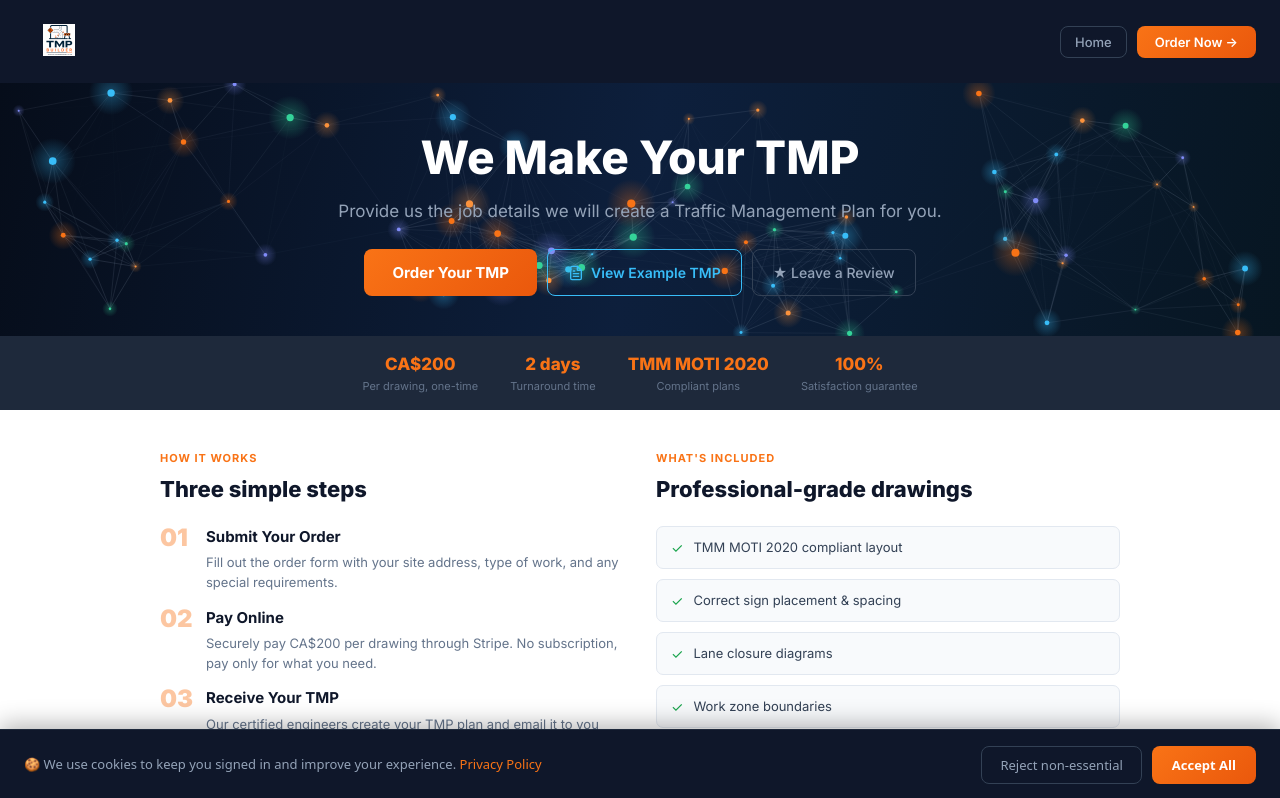
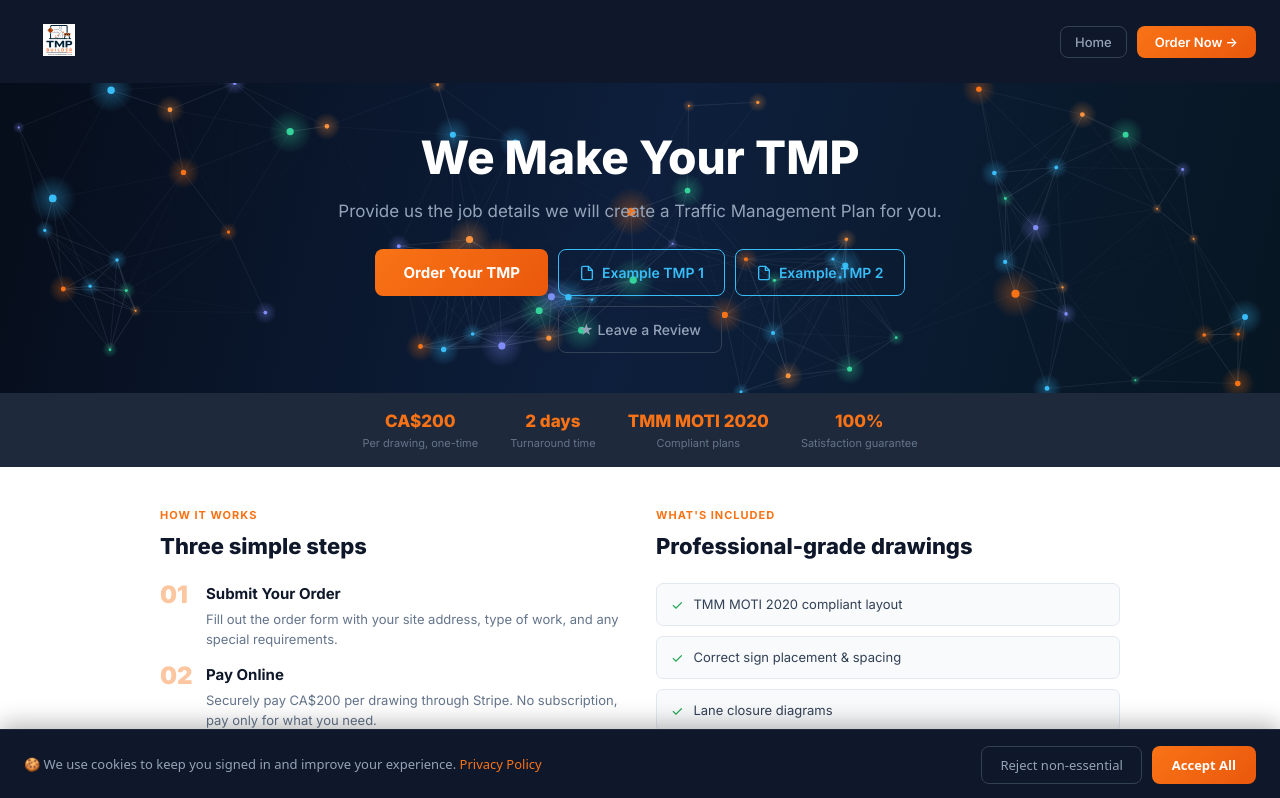
Before and after one commit to Opinder01/tmp-builder, a React (Vite) app in the folder client/: page /we-make-your-tmp in a window 1280 px wide. Shown: the top 798 px of the page. Built offline with nearby package versions, Linux system fonts and the light colour scheme.

Commit message:
Show both example TMP buttons in hero section

```diff
--- a/client/src/WeMakeYourTMP.jsx
+++ b/client/src/WeMakeYourTMP.jsx
@@ -143,8 +143,17 @@ export default function WeMakeYourTMP() {
               rel="noopener noreferrer"
               style={{ background: "transparent", border: "1px solid #38bdf8", borderRadius: 8, color: "#38bdf8", padding: "12px 20px", fontSize: 14, fontWeight: 600, cursor: "pointer", textDecoration: "none", display: "inline-flex", alignItems: "center", gap: 7 }}
             >
-              <svg width="16" height="16" viewBox="0 0 24 24" fill="none" stroke="currentColor" strokeWidth="2" strokeLinecap="round" strokeLinejoin="round"><path d="M14 2H6a2 2 0 0 0-2 2v16a2 2 0 0 0 2 2h12a2 2 0 0 0 2-2V8z"/><polyline points="14 2 14 8 20 8"/><line x1="16" y1="13" x2="8" y2="13"/><line x1="16" y1="17" x2="8" y2="17"/><polyline points="10 9 9 9 8 9"/></svg>
-              View Example TMP
+              <svg width="16" height="16" viewBox="0 0 24 24" fill="none" stroke="currentColor" strokeWidth="2" strokeLinecap="round" strokeLinejoin="round"><path d="M14 2H6a2 2 0 0 0-2 2v16a2 2 0 0 0 2 2h12a2 2 0 0 0 2-2V8z"/><polyline points="14 2 14 8 20 8"/></svg>
+              Example TMP 1
+            </a>
+            <a
+              href="/example-tmp-2.pdf"
+              target="_blank"
+              rel="noopener noreferrer"
+              style={{ background: "transparent", border: "1px solid #38bdf8", borderRadius: 8, color: "#38bdf8", padding: "12px 20px", fontSize: 14, fontWeight: 600, cursor: "pointer", textDecoration: "none", display: "inline-flex", alignItems: "center", gap: 7 }}
+            >
+              <svg width="16" height="16" viewBox="0 0 24 24" fill="none" stroke="currentColor" strokeWidth="2" strokeLinecap="round" strokeLinejoin="round"><path d="M14 2H6a2 2 0 0 0-2 2v16a2 2 0 0 0 2 2h12a2 2 0 0 0 2-2V8z"/><polyline points="14 2 14 8 20 8"/></svg>
+              Example TMP 2
             </a>
             <a
               href={GOOGLE_REVIEW_URL}
```
